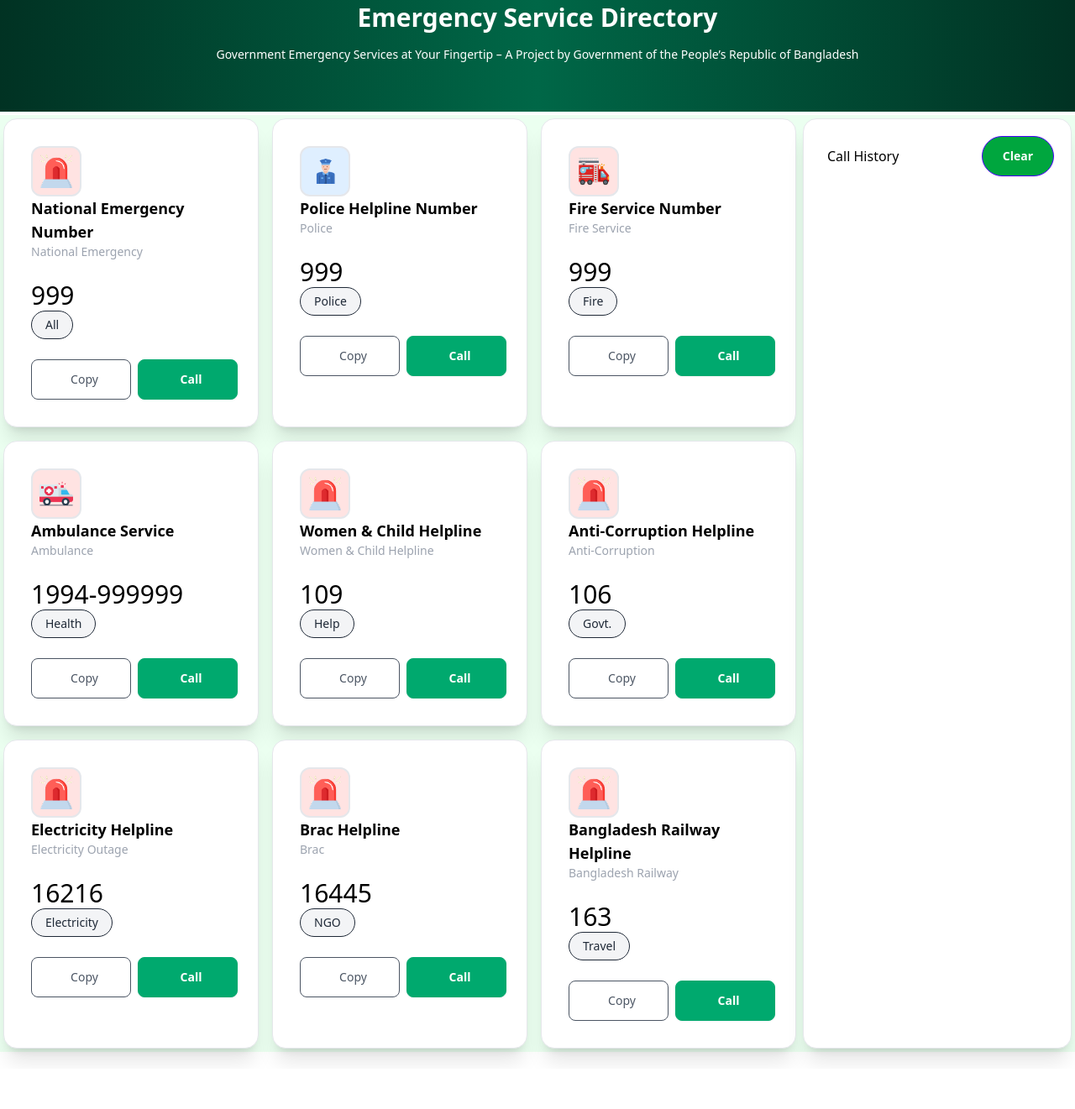
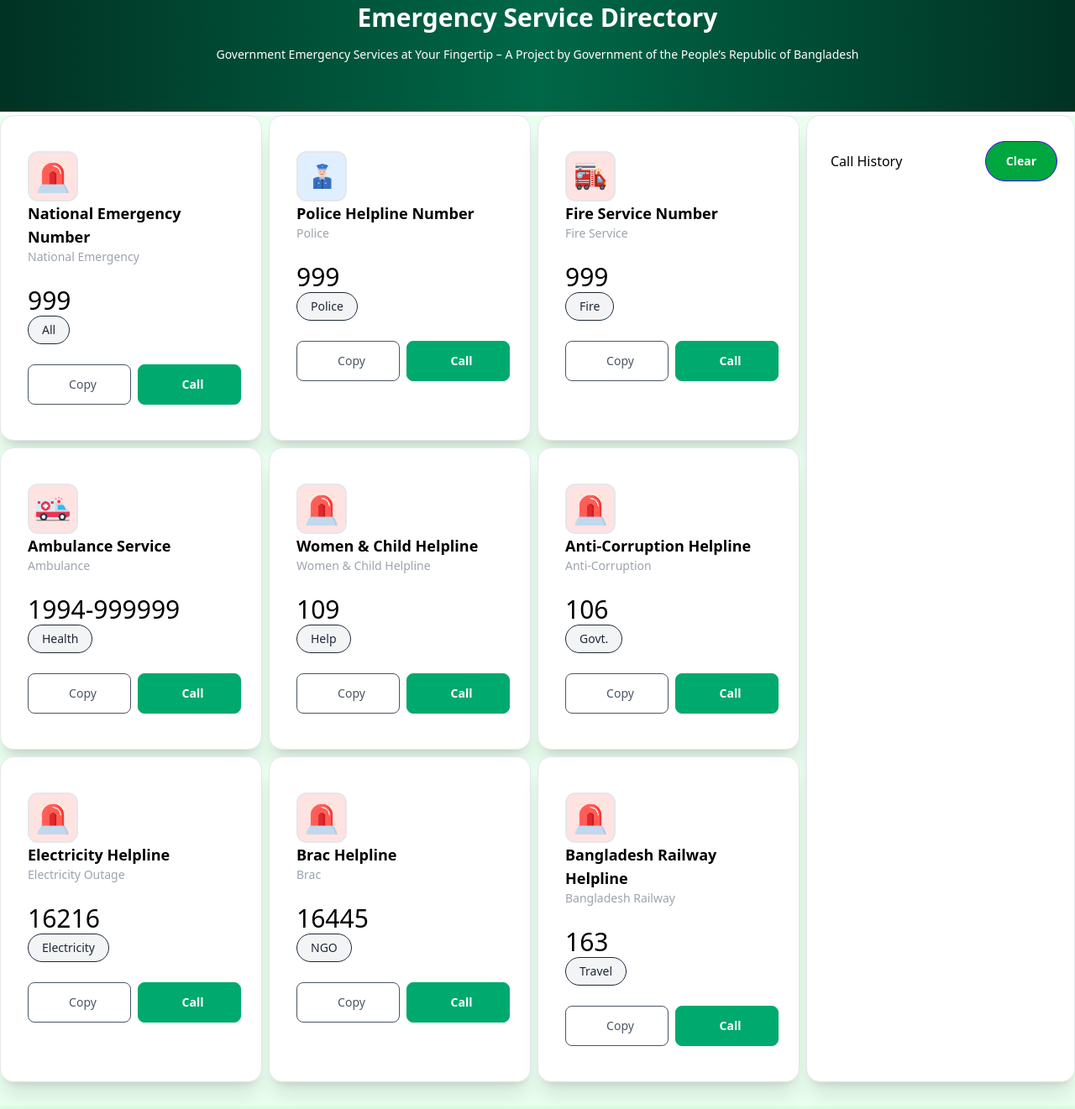
Before and after one commit to bishal040/govt-emergency-service, a plain HTML site: page index.html in a window 1280 px wide. Shown: the part 207-1528 px from the top of the page at 84% size. Before the commit the page ends 1480 px from the top, so only its background shows below. Drawn offline with nearby package versions, Linux system fonts and the light colour scheme.

Commit message:
Make some changes to make the website responsive in mobile and other devices as well

```diff
--- a/index.html
+++ b/index.html
@@ -38,9 +38,9 @@
   </div>
   <div class="min-h-screen bg-[#41FF6B1A]">
     <div class=" flex-1 sm:flex mt-1 mb-5 justify-center">
-      <div class="grid grid-cols-1 lg:grid-cols-2 xl:grid-cols-3 gap-2 flex-1 w-3/4">
+      <div class="grid grid-cols-1 lg:grid-cols-2 xl:grid-cols-3 gap-2 flex-1 w-full lg:w-3/4 mr-2 mb-2">
     <!-- Card 1 -->
-      <div class="card w-100 ml-1 mt-1 mb-1 mr-1 bg-white shadow-xl border">
+      <div class="card w-full gap-10 py-[10px] bg-white shadow-xl border">
     <div class="card-body flex flex-col">
       <div class="flex flex-col justify-between">
         <div class="flex items-center gap-2 justify-between">
@@ -65,7 +65,7 @@
     </div>
       </div>
       <!-- Card 2 -->
-      <div class="card w-100 ml-1 mt-1 mb-1 mr-1 bg-white shadow-xl border">
+      <div class="card w-full gap-10 py-[10px] bg-white shadow-xl border">
     <div class="card-body flex flex-col">
       <div class="flex flex-col justify-between">
         <div class="flex items-center gap-2 justify-between">
@@ -90,7 +90,7 @@
     </div>
       </div>
       <!-- Card 3 -->
-      <div class="card w-100 ml-1 mt-1 mb-1 mr-1 bg-white shadow-xl border">
+      <div class="card w-full gap-10 py-[10px] bg-white shadow-xl border">
     <div class="card-body flex flex-col">
       <div class="flex flex-col justify-between">
         <div class="flex items-center gap-2 justify-between">
@@ -115,7 +115,7 @@
     </div>
       </div>
       <!-- Card 4 -->
-      <div class="card w-100 ml-1 mt-1 mb-1 mr-1 bg-white shadow-xl border">
+      <div class="card w-full gap-10 py-[10px] bg-white shadow-xl border">
     <div class="card-body flex flex-col">
       <div class="flex flex-col justify-between">
         <div class="flex items-center gap-2 justify-between">
@@ -140,7 +140,7 @@
     </div>
       </div>
       <!-- Card 5 -->
-      <div class="card w-100 ml-1 mt-1 mb-1 mr-1 bg-white shadow-xl border">
+      <div class="card w-full gap-10 py-[10px] bg-white shadow-xl border">
     <div class="card-body flex flex-col">
       <div class="flex flex-col justify-between">
         <div class="flex items-center gap-2 justify-between">
@@ -165,7 +165,7 @@
     </div>
       </div>
       <!-- Card 6 -->
-      <div class="card w-100 ml-1 mt-1 mb-1 mr-1 bg-white shadow-xl border">
+      <div class="card w-full gap-10 py-[10px] bg-white shadow-xl border">
     <div class="card-body flex flex-col">
       <div class="flex flex-col justify-between">
         <div class="flex items-center gap-2 justify-between">
@@ -190,7 +190,7 @@
     </div>
       </div>
       <!-- Card 7 -->
-      <div class="card w-100 ml-1 mt-1 mb-1 mr-1 bg-white shadow-xl border">
+      <div class="card w-full gap-10 py-[10px] bg-white shadow-xl border">
     <div class="card-body flex flex-col">
       <div class="flex flex-col justify-between">
         <div class="flex items-center gap-2 justify-between">
@@ -215,7 +215,7 @@
     </div>
       </div>
       <!-- Card 8 -->
-      <div class="card w-100 ml-1 mt-1 mb-1 mr-1 bg-white shadow-xl border">
+      <div class="card w-full gap-10 py-[10px] bg-white shadow-xl border">
     <div class="card-body flex flex-col">
       <div class="flex flex-col justify-between">
         <div class="flex items-center gap-2 justify-between">
@@ -240,7 +240,7 @@
     </div>
       </div>
       <!-- Card 9 -->
-      <div class="card w-100 ml-1 mt-1 mb-1 mr-1 bg-white shadow-xl border">
+      <div class="card w-full gap-10 py-[10px] bg-white shadow-xl border">
     <div class="card-body flex flex-col">
       <div class="flex flex-col justify-between">
         <div class="flex items-center gap-2 justify-between">
@@ -266,7 +266,7 @@
       </div>
     </div>
     <!-- Card 10 -->
-      <div class="card w-100 ml-1 mt-1 mb-1 mr-1 bg-white shadow-xl border sm:w-1/2 lg:w-1/4 lg:col-span-1 ">
+      <div class="card w-full gap-10 py-[10px] bg-white shadow-xl border sm:w-1/2 lg:w-1/4 lg:col-span-1 mb-2">
   <div class="flex justify-between items-center px-5 py-5 ">
     <div class="flex items-center gap-2">
       <span class="text-gray-400 text-xl">
@@ -285,6 +285,7 @@
   </div>
      </div>
     </div>
+    <div class=" py-[2px] bg-[#41FF6B1A]"></div>
 </div>
 <script src="script.js"></script>
 </body>
--- a/script.js
+++ b/script.js
@@ -1,10 +1,8 @@
-// Increase heart count
 document.querySelectorAll(".heartClick").forEach(btn =>
   btn.addEventListener("click", function(){
     const heartBtn = document.getElementById("heartCount").innerText++;
   })
 );
-// Copy number buttons
 document.querySelectorAll(".copy-btn").forEach(btn =>
   btn.addEventListener("click", async () => {
     const text = btn.closest(".card").querySelector(".service-number").innerText;
@@ -16,7 +14,6 @@ document.querySelectorAll(".copy-btn").forEach(btn =>
     alert("The number " + text + " has been copied to your clipboard");
   })
 );
-//call button
 const callBtn = document.querySelectorAll(".call-btn");
 const historyContainer = document.getElementById("history-container");
 let coin = document.getElementById("call-coin").innerText;
```
